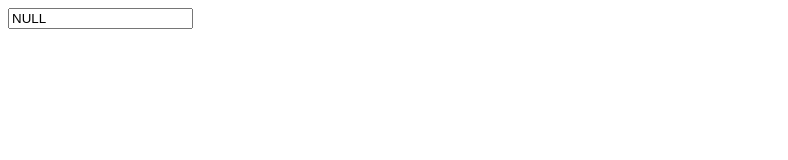
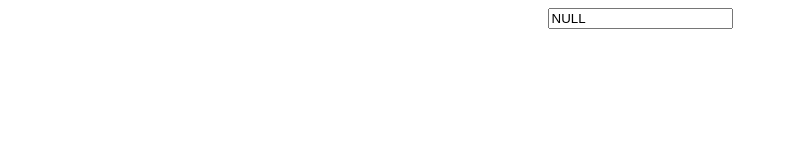
Before and after one commit to NateGolding/NateGolding.github.io, a plain HTML site: page PostTest.html in a window 1280 px wide. Shown: the whole page, without its empty margins (0-788 px from the left). Drawn offline with Linux system fonts and the light colour scheme.

Commit message:
Updated PostTest

```diff
--- a/PostTest.html
+++ b/PostTest.html
@@ -6,11 +6,12 @@
         </title>
     </head>
 
-<body>
+<body style="text-align:center;" id="body">
 
-    <form action="/other.html">
-        <input type="text" id="data" name="data" value="NULL" method="POST">
-    </form>
+<form oninput="x.value=data">
+    <input type="text" id="data" value="NULL">
+    <output name="x" for="data">
+</form>
 
 </body>
 </html>
```
